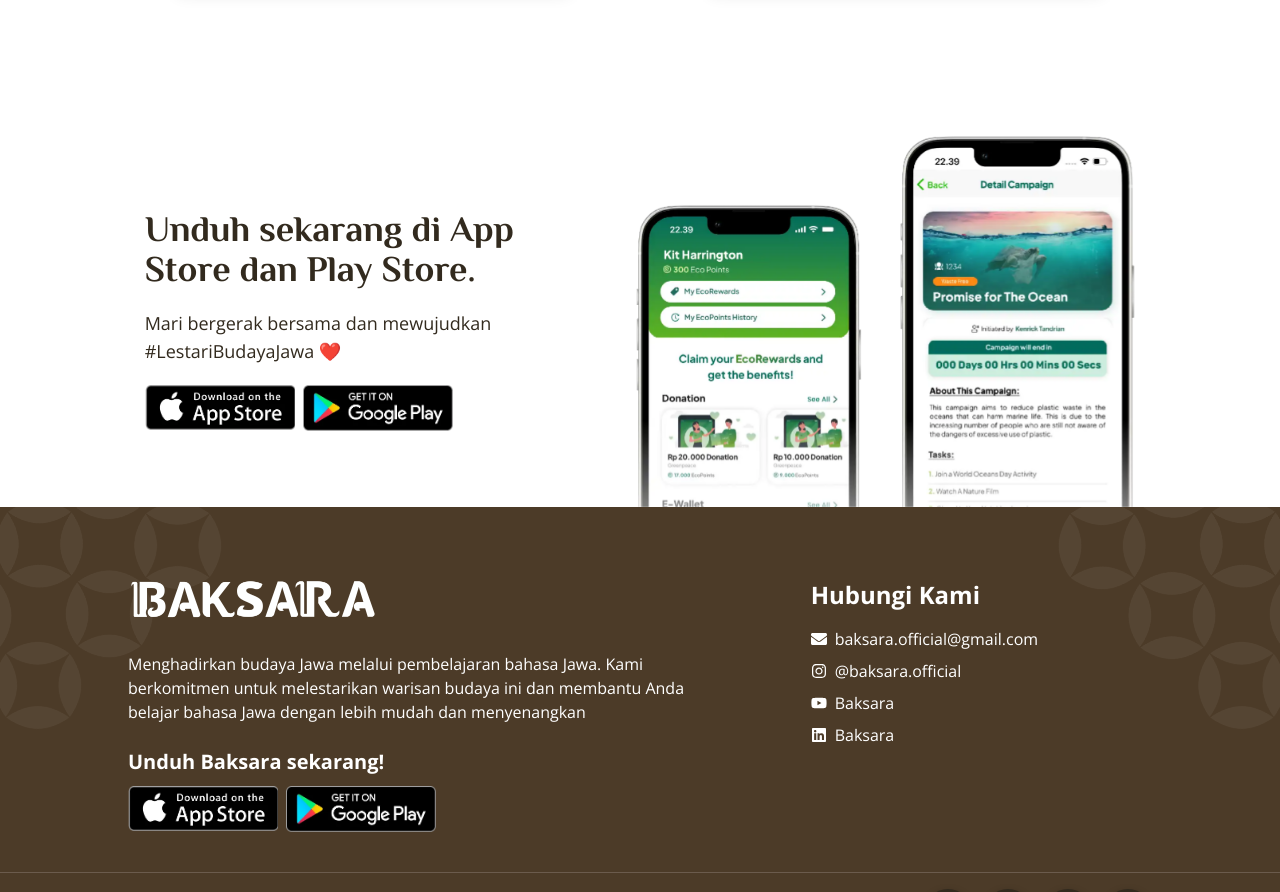
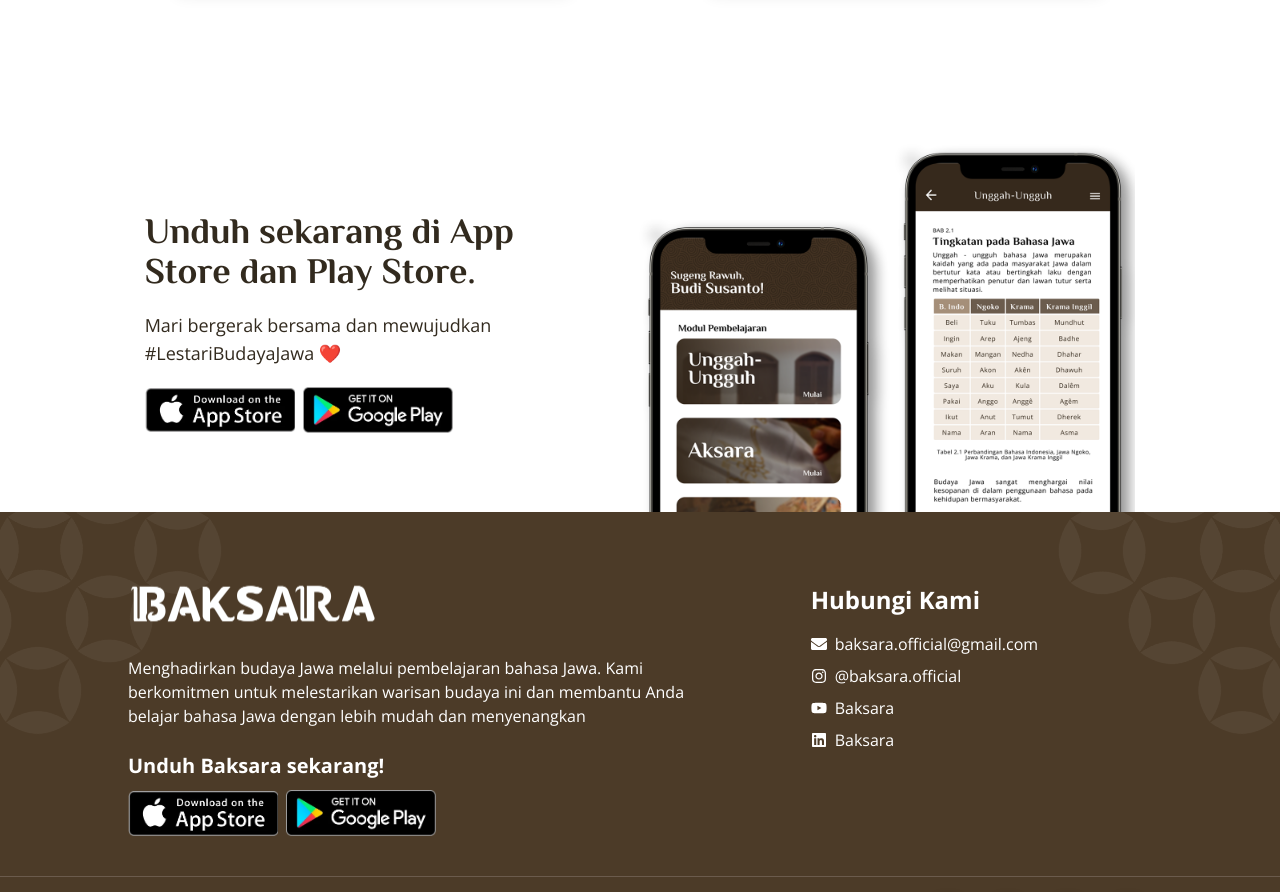
Before and after one commit to marcellinojg/baksara-company-web, a React (Vite) app: page / in a window 1280 px wide. Shown: the part 2000-2892 px from the top of the page. Built offline with nearby package versions, Linux system fonts and the light colour scheme.

Commit message:
Replace mockup placeholder

```diff
--- a/src/components/common/FooterFragments.tsx
+++ b/src/components/common/FooterFragments.tsx
@@ -20,7 +20,7 @@
 
         <div className="md:w-[500px] lg:mt-0 mt-10 w-10/12">
             <Fade>
-                <img src="/images/footer-mockup.webp" width={500} className="w-full" />
+                <img src="/images/footer-mockup.png" width={500} className="w-full" />
             </Fade>
         </div>
     </div>
```
Also changed, not shown: public/images/footer-mockup.png (added), public/images/footer-mockup.webp (deleted).
